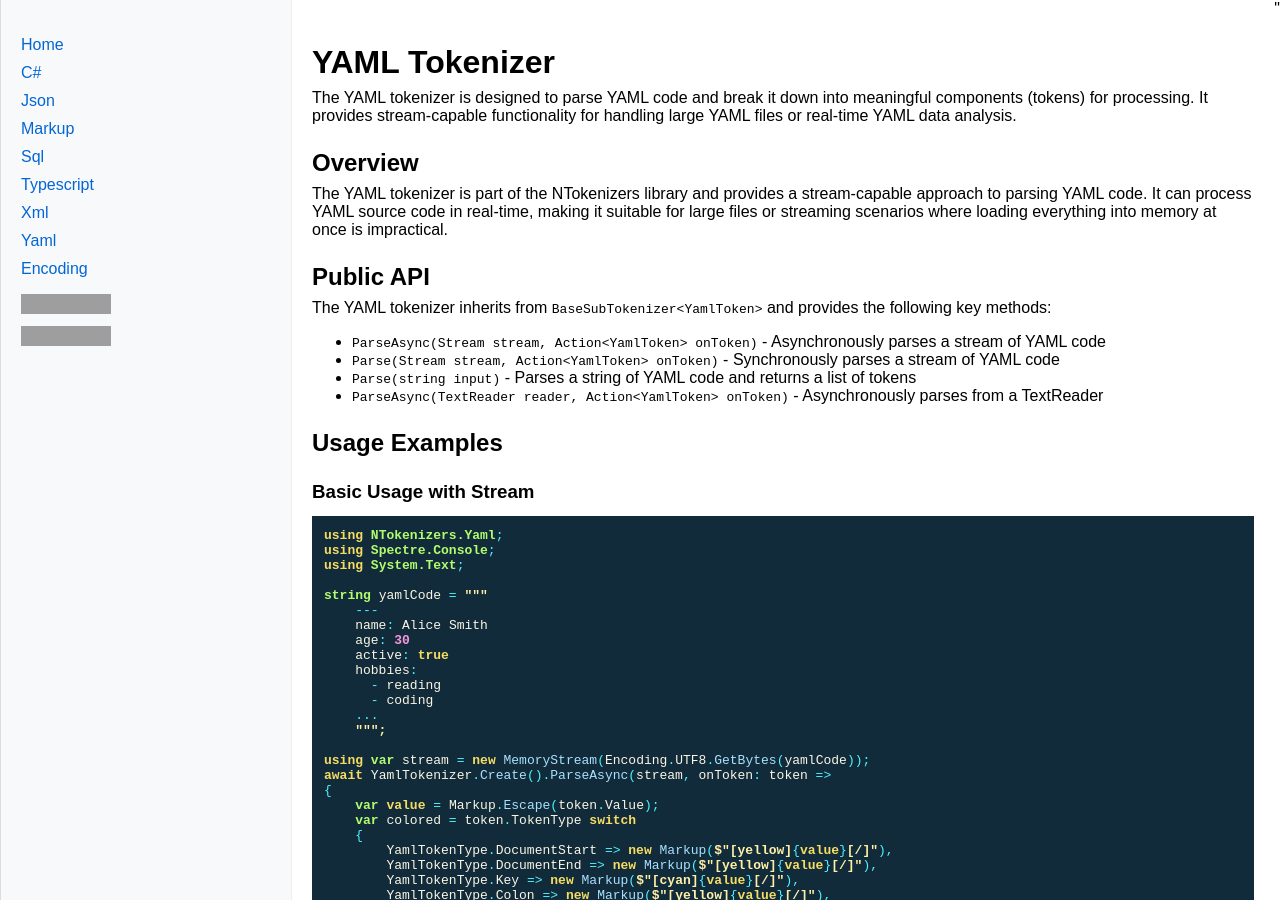
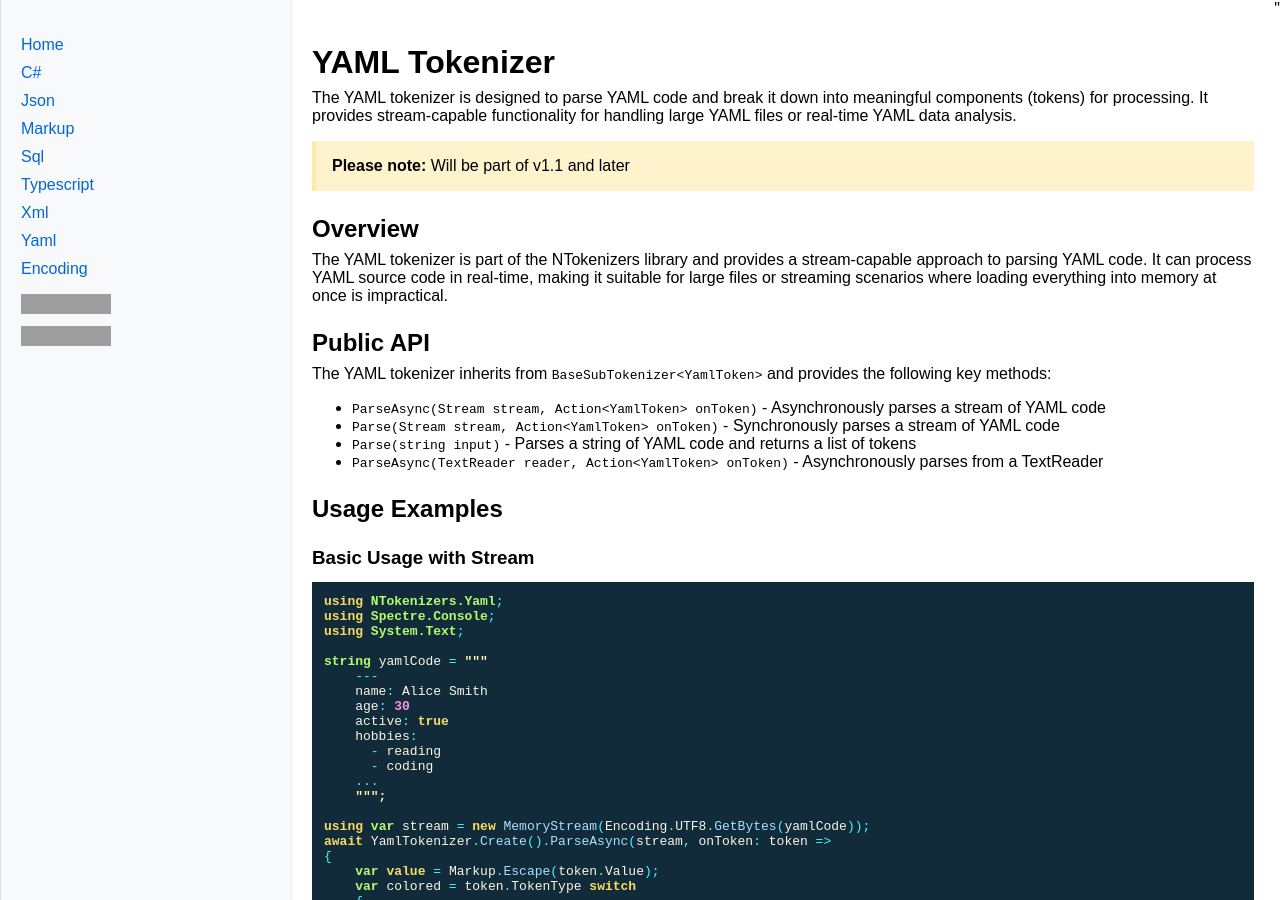
Before and after one commit to crwsolutions/ntokenizers, a Jekyll site: the page built from docs/yaml.md, in a window 1280 px wide and 900 px high. Built offline with Jekyll 4.4.1, drawn with Linux system fonts in a browser that asks for light colours; grey boxes are pictures that could not be loaded.

Commit message:
yaml.md > version remark

```diff
--- a/docs/yaml.md
+++ b/docs/yaml.md
@@ -6,6 +6,10 @@ title: "Yaml"
 # YAML Tokenizer
 
 The YAML tokenizer is designed to parse YAML code and break it down into meaningful components (tokens) for processing. It provides stream-capable functionality for handling large YAML files or real-time YAML data analysis.
+
+<blockquote class="warning">
+ <b>Please note:</b> Will be part of v1.1 and later
+</blockquote>
 
 ## Overview
 
```
